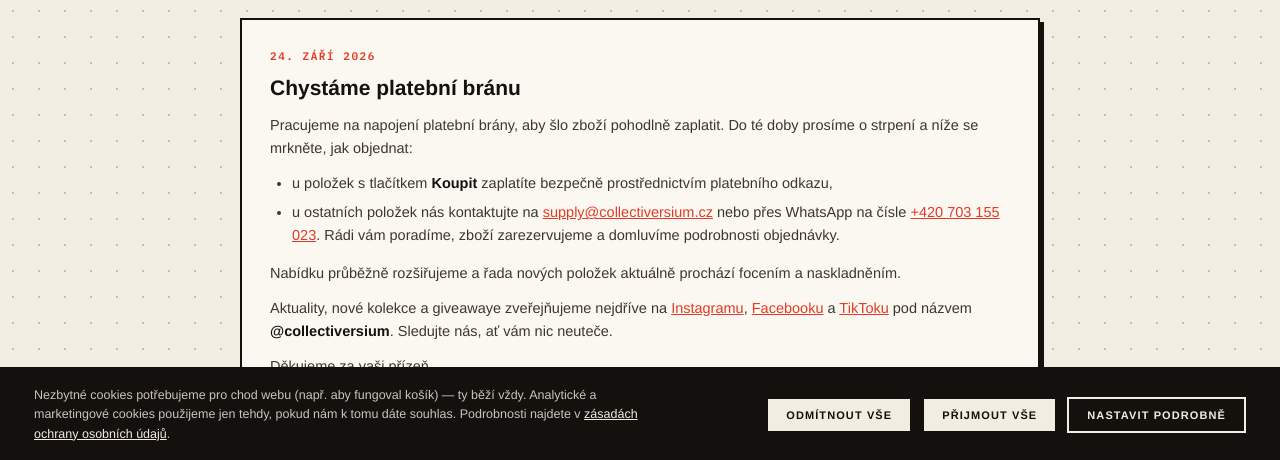
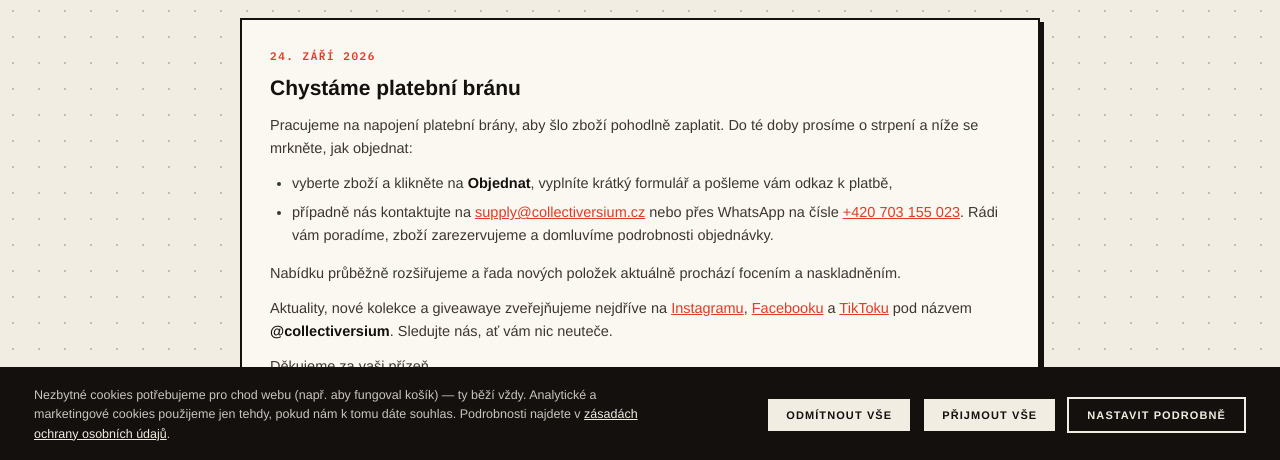
Before and after one commit to wbwrath-cell/collectiversium, a website: page aktuality.html in a window 1280 px wide. Shown: the part 340-800 px from the top of the page. Drawn offline with Linux system fonts and the light colour scheme; a web font is replaced by a local one.

Commit message:
Texty: pryč zmínky o tlačítku Koupit
Aktuality: postup objednání popisuje tlačítko Objednat a formulář,
kontakt přes supply@/WhatsApp zůstává jako alternativa. Kontakt
a košík: smazané věty o tlačítku Koupit, které už neexistuje.

Co-Authored-By: Claude Opus 5.5 <noreply@anthropic.com>

```diff
--- a/aktuality.html
+++ b/aktuality.html
@@ -34,9 +34,9 @@
       Do té doby prosíme o strpení a níže se mrkněte, jak objednat:
     </p>
     <ul>
-      <li>u položek s tlačítkem <strong>Koupit</strong> zaplatíte bezpečně prostřednictvím platebního odkazu,</li>
+      <li>vyberte zboží a klikněte na <strong>Objednat</strong>, vyplníte krátký formulář a pošleme vám odkaz k platbě,</li>
       <li>
-        u ostatních položek nás kontaktujte na
+        případně nás kontaktujte na
         <a class="inline-link" href="mailto:supply@collectiversium.cz">supply@collectiversium.cz</a>
         nebo přes WhatsApp na čísle
         <a class="inline-link" href="https://wa.me/420703155023" target="_blank" rel="noopener">+420 703 155 023</a>.
```
Also changed, not shown: cart.html (+1 -1 lines), kontakt.html (+1 -1 lines).
